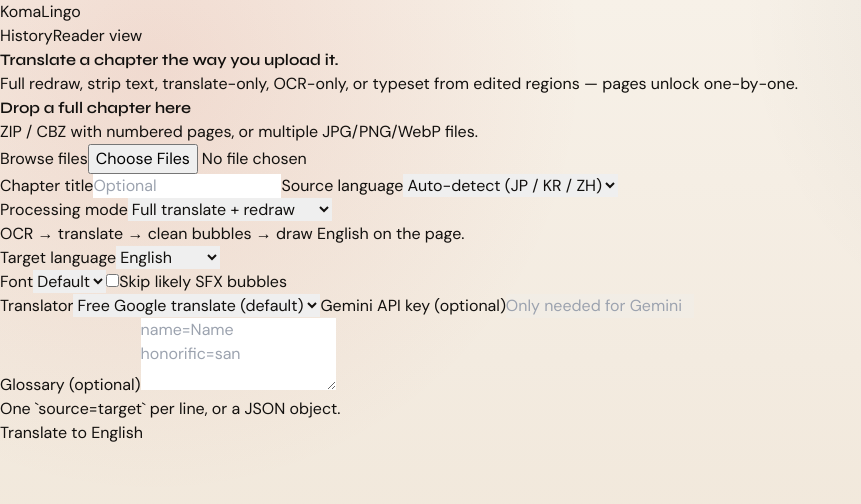
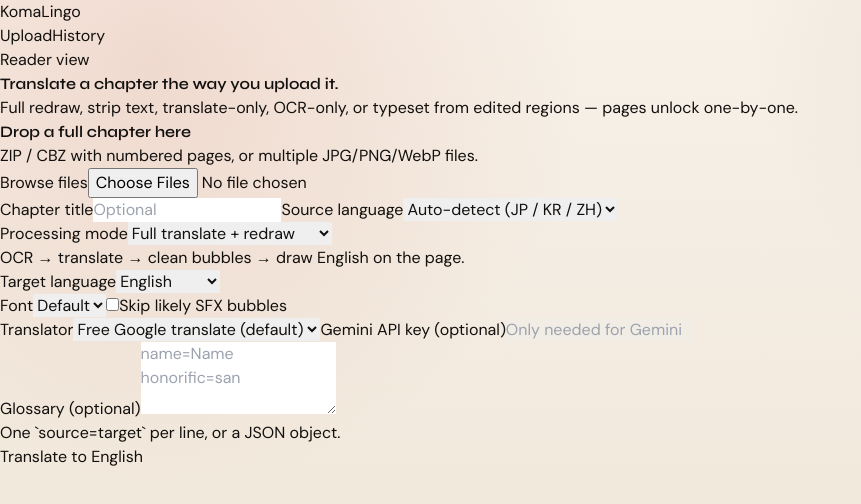
Before and after one commit to nahouchimohamed/KomaLingo, a Next.js app in the folder apps/web/: page / in a window 1280 px wide. Shown: the top 504 px of the page, without its empty margins (0-861 px from the left). Built offline with nearby package versions, Linux system fonts and the light colour scheme.

Commit message:
switch home header to shared app navigation

```diff
--- a/apps/web/src/app/page.tsx
+++ b/apps/web/src/app/page.tsx
@@ -3,7 +3,7 @@
 import Link from "next/link";
 import { useEffect, useState } from "react";
 import { UploadPanel, UploadOptions } from "@/components/UploadPanel";
-import { ReaderToggle } from "@/components/ReaderToggle";
+import { AppNav } from "@/components/AppNav";
 import { JobProgress } from "@/components/JobProgress";
 import { ChapterStatus, createChapter, getChapter } from "@/lib/api";
 
@@ -81,14 +81,8 @@ export default function HomePage() {
 
   return (
     <main className="mx-auto min-h-screen max-w-5xl px-5 pb-20 pt-10 sm:px-8">
+      <AppNav />
       <header className="rise mb-10 max-w-2xl">
-        <div className="mb-3 flex flex-wrap items-center gap-3">
-          <p className="text-xs font-semibold uppercase tracking-[0.22em] text-[var(--accent)]">KomaLingo</p>
-          <Link href="/history" className="text-xs font-medium text-black/55 hover:text-[var(--accent)]">
-            History
-          </Link>
-          <ReaderToggle />
-        </div>
         <h1
           className="text-4xl font-extrabold leading-tight tracking-tight text-[var(--ink)] sm:text-5xl"
           style={{ fontFamily: "var(--font-display), sans-serif" }}
```
